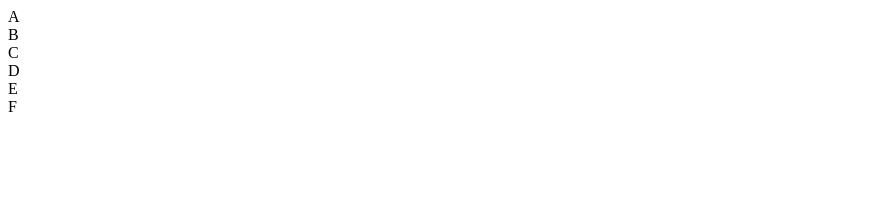
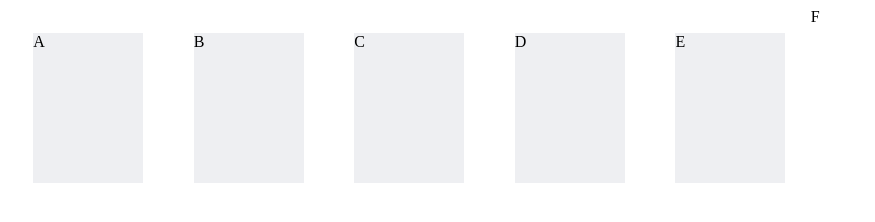
Before and after one commit to Larrylcc/CSDIY, a plain HTML site: page Stanford CS142/Project1/index.html in a window 1280 px wide. Shown: the whole page, without its empty margins (0-875 px from the left). Drawn offline with Linux system fonts and the light colour scheme.

Commit message:
styleB commit 2

```diff
--- a/Stanford CS142/Project1/styleB.css
+++ b/Stanford CS142/Project1/styleB.css
@@ -1,5 +1,11 @@
 body {
+    display: flex;
+}
+
+.odd,
+.even {
     width: 110px;
     height: 150px;
-
+    background-color: #eeeff2;
+    margin: 2%;
 }
```
